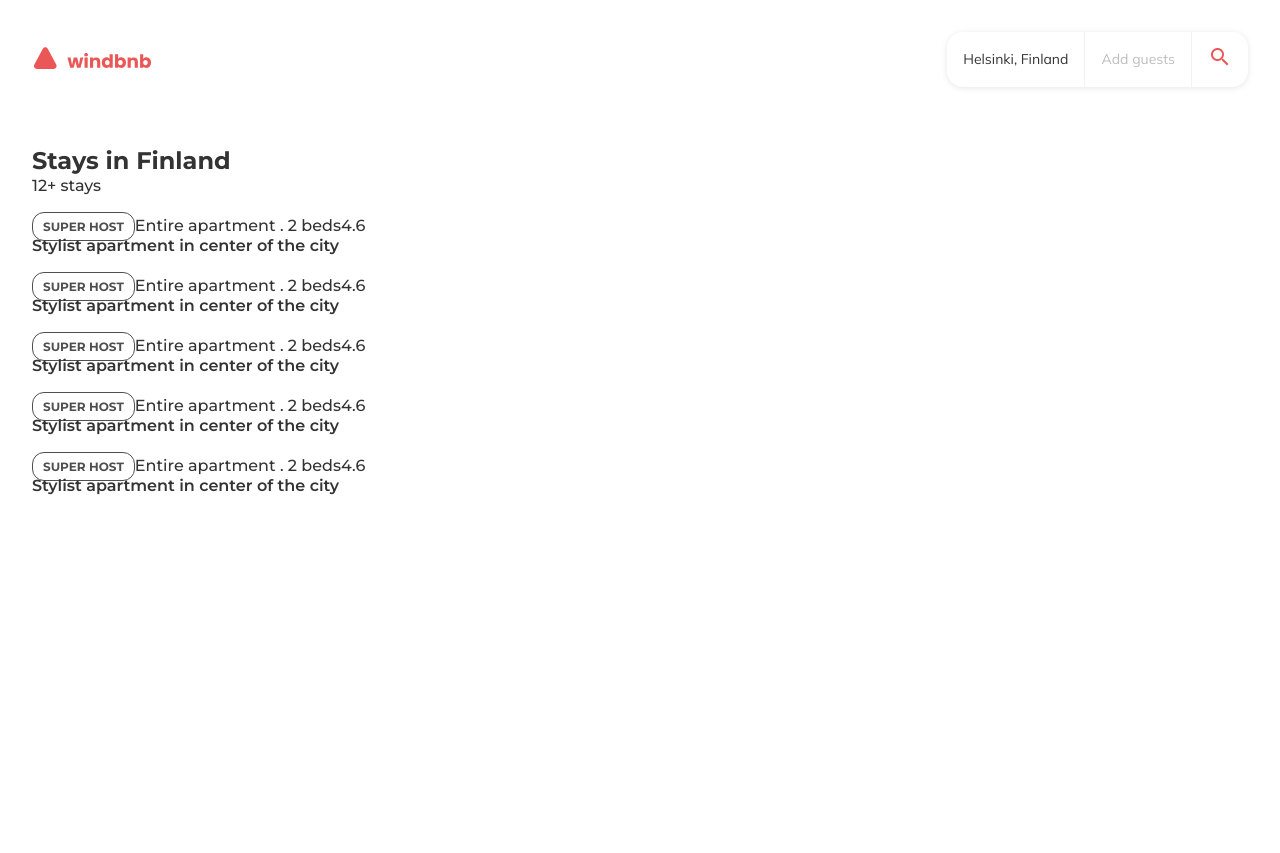
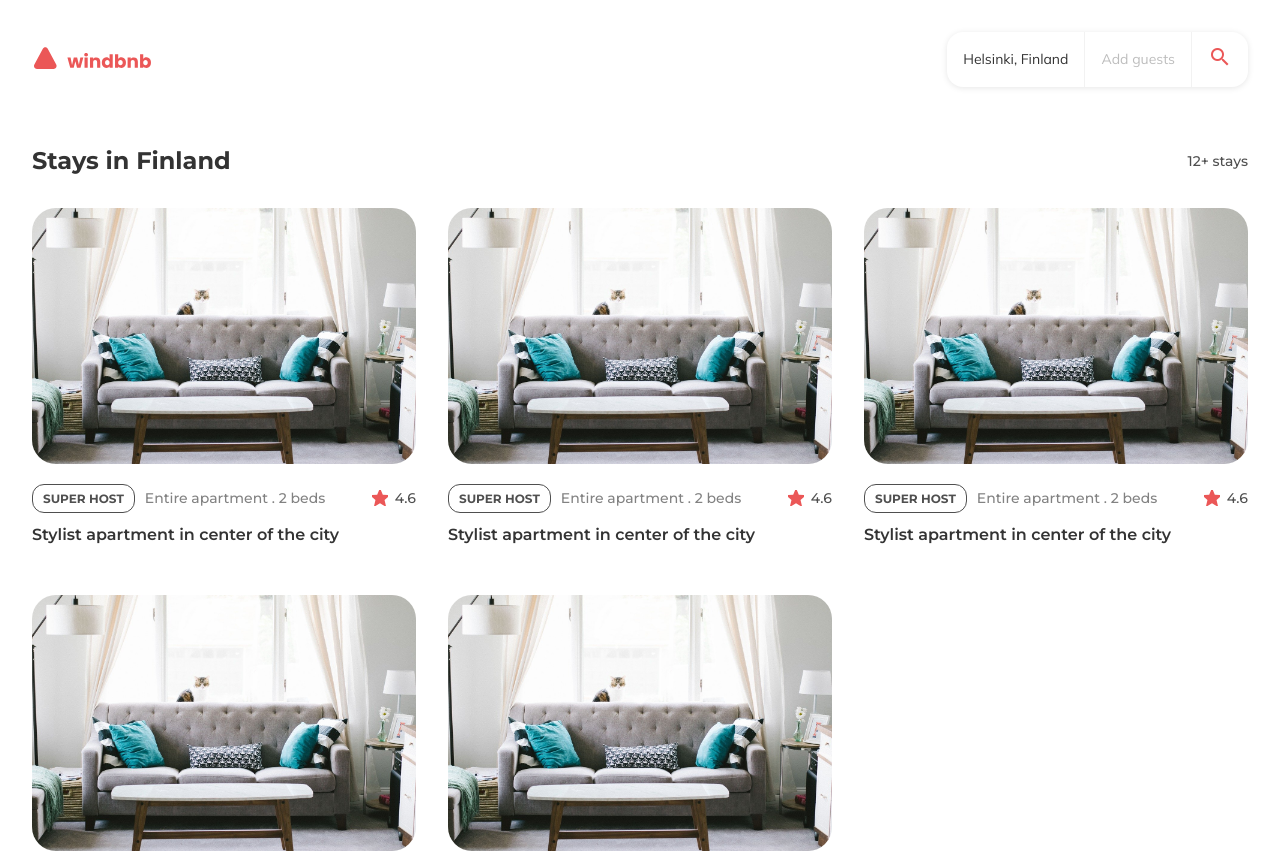
Before and after one commit to sasha-khbrv/devChallengesWindbnb, a React (Create React App) app: page / in a window 1280 px wide. Shown: the top 853 px of the page. Before the commit the page ends 800 px from the top, so only its background shows below. Built offline with nearby package versions, Linux system fonts and the light colour scheme.

Commit message:
Added footer. Finish styling the card and cards grid.

```diff
--- a/src/App.js
+++ b/src/App.js
@@ -2,11 +2,13 @@ import React from 'react';
 import './Sass/style.scss'
 import Header from './Components/Header/Header';
 import Cards from './Components/Cards/Cards';
+import Footer from './Components/Footer/Footer';
 function App() {
   return (
     <div className="container">
       <Header />
       <Cards />
+      <Footer />
     </div>
   );
 }
--- a/src/Components/Cards/Card/Card.jsx
+++ b/src/Components/Cards/Card/Card.jsx
@@ -1,19 +1,18 @@
 import React from 'react';
+import photo from '../../../Images/apartmentPhoto/living-room-2569325_1280.jpg'
 
 function Card() {
   return (
-    <div className="cardGrid">
-      <div className="cardLayout">
-        <div className="cardIng">
-          <img />
-        </div>
-        <div className="cardDescr">
-          <span className="tag">Super host</span>
-          <span>Entire apartment . 2 beds</span>
-          <span className="cardRating">4.6</span>
-        </div>
-        <h2>Stylist apartment in center of the city</h2>
+    <div className="cardContainer">
+      <div className="cardImg">
+        <img src={photo} alt="Stylist apartment in center of the city"/>
       </div>
+      <div className="cardDescr">
+        <span className="badge">Super host</span>
+        <span className="basicText cardTags">Entire apartment . 2 beds</span>
+        <span className="basicText cardRating">4.6</span>
+      </div>
+      <h2>Stylist apartment in center of the city</h2>
     </div>
   );
 }
--- a/src/Components/Cards/Cards.jsx
+++ b/src/Components/Cards/Cards.jsx
@@ -3,14 +3,18 @@ import Card from './Card/Card';
 
 function Cards() {
   return (
-    <main>
+    <main className="contentContainer">
+      <div className="contentHeader">
         <h1>Stays in Finland</h1>
-      <span>12+ stays</span>
+        <span className="asideText">12+ stays</span>
+      </div>
+      <div className="cardsGrid">
         <Card />
         <Card />
         <Card />
         <Card />
         <Card />
+      </div>
     </main>
   );
 }
--- /dev/null
+++ b/src/Components/Footer/Footer.jsx
@@ -0,0 +1,13 @@
+import React from 'react';
+
+function Footer() {
+  return (
+    <div className="footerContainer">
+      <p>
+        <a href="https://github.com/sasha-khbrv/devChallengesWindbnb" title="Sasha Khbrv" target="_blank" rel="noreferrer">Sasha Khbrv</a> @ <a href="https://devchallenges.io/" title="DevChallenges.io" target="_blank" rel="noreferrer">DevChallenges.io</a>
+      </p>
+    </div>
+  );
+}
+
+export default Footer;
--- a/src/Sass/atoms/tags.scss
+++ b/src/Sass/atoms/badges.scss
@@ -1,4 +1,4 @@
-.tag {
+.badge {
   padding: 6px 10px;
   border: 1px solid $secondary;
   border-radius: 12px;
--- a/src/Sass/basics/typo.scss
+++ b/src/Sass/basics/typo.scss
@@ -30,10 +30,19 @@ h2 {
 }
 
 //Main text
-p {
+.basicText {
   font-size: 0.875rem;
   line-height: 1.2em;
   color: $secondary;
   padding: 0;
   margin: 0;
 }
+
+//Aside text
+.asideText {
+  font-size: 0.875rem;
+  line-height: 1.2em;
+  color: $secondary;
+  padding: 0;
+  margin: 0;
+}
--- /dev/null
+++ b/src/Sass/components/cards/card.scss
@@ -0,0 +1,47 @@
+.cardContainer {
+  display: flex;
+  flex-direction: column;
+  justify-content: space-between;
+}
+
+.cardImg {
+  margin-bottom: 15px;
+  img {
+  width: 100%;
+  border-radius: 24px;
+  }
+}
+
+.cardDescr {
+  display: flex;
+  justify-content: flex-start;
+  align-items: center;
+  margin-bottom: 12px;
+
+  .badge {
+    margin-right: 10px;
+  }
+
+  .cardRating {
+    margin-left: auto
+  }
+}
+
+.cardTags {
+  color: $grey-3;
+}
+
+.cardRating {
+  color: $secondary;
+  display: flex;
+  align-items: center;
+
+  &::before {
+    content: "";
+    display: inline-block;
+    width: 16px;
+    height: 16px;
+    margin-right: 7px;
+    background: url(../../../Images/grade-24px.svg) no-repeat center center;
+  }
+}
--- /dev/null
+++ b/src/Sass/components/cards/cards.scss
@@ -0,0 +1,19 @@
+@import 'card.scss';
+
+.contentContainer {
+  margin-bottom: 85px;
+}
+
+.contentHeader {
+  display: flex;
+  justify-content: space-between;
+  align-items: center;
+
+  margin-bottom: 32px;
+}
+
+.cardsGrid {
+  display: grid;
+  grid-template-columns: 1fr 1fr 1fr;
+  grid-gap: 50px 32px;
+}
--- /dev/null
+++ b/src/Sass/components/footer/footer.scss
@@ -0,0 +1,8 @@
+.footerContainer {
+  margin: 0 auto;
+  padding-top: 22px;
+  margin-bottom: 20px;
+  width: 402px;
+  border-top: 1px solid $grey-1;
+  text-align: center;
+}
--- a/src/Sass/style.scss
+++ b/src/Sass/style.scss
@@ -11,7 +11,7 @@
 @import 'atoms/button.scss';
 @import 'atoms/logo.scss';
 @import 'atoms/links.scss';
-@import 'atoms/tags.scss';
+@import 'atoms/badges.scss';
 
 
 /*Components*/
@@ -22,4 +22,7 @@
 @import 'components/filter/filter.scss';
 
 //Card
-@import 'components/card/cardlayout.scss';
+@import 'components/cards/cards.scss';
+
+//Footer
+@import 'components/footer/footer.scss';
```
Also changed, not shown: src/Images/grade-24px.svg, src/Sass/components/card/cardlayout.scss (deleted), 1 other file (tests, documents, lock files or other folders). Lines whose indentation alone changed are shown as unchanged.
